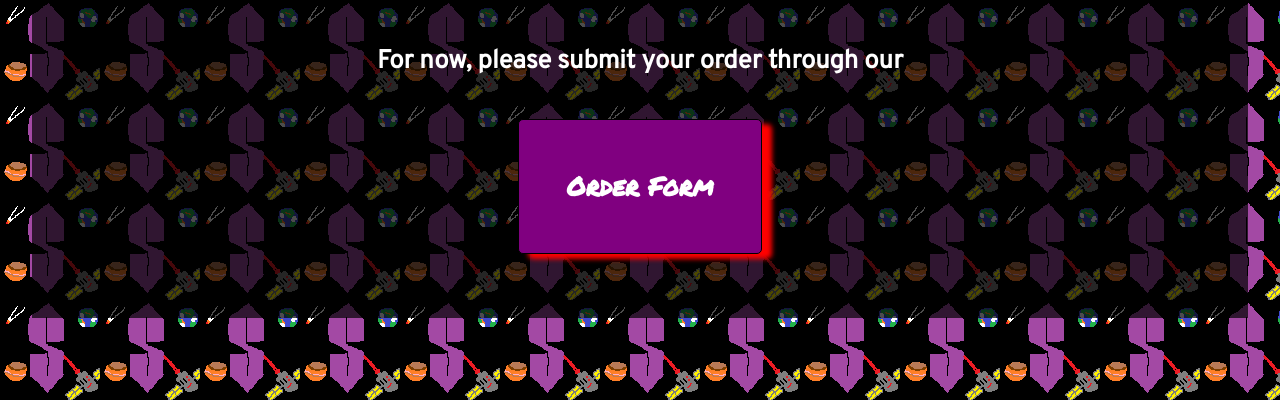
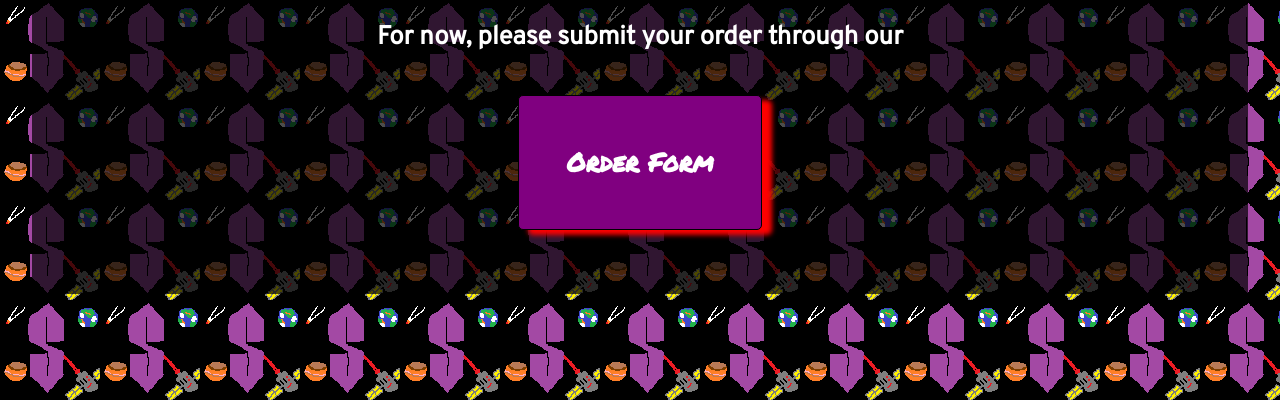
Before and after one commit to slotterbackW/spacetape.tech, a React app: page / in a window 1280 px wide. Shown: the part 400-800 px from the top of the page. Built offline with nearby package versions, Linux system fonts and the light colour scheme.

Commit message:
Padding update

```diff
--- a/styles.css
+++ b/styles.css
@@ -20,7 +20,7 @@
   text-align: center;
   color: white;
   background: rgba(0, 0, 0, 0.7);
-  padding: 3rem;
+  padding: 0 0 3rem 0;
   font-size: 2vw;
   font-weight: bold;
 }
```
